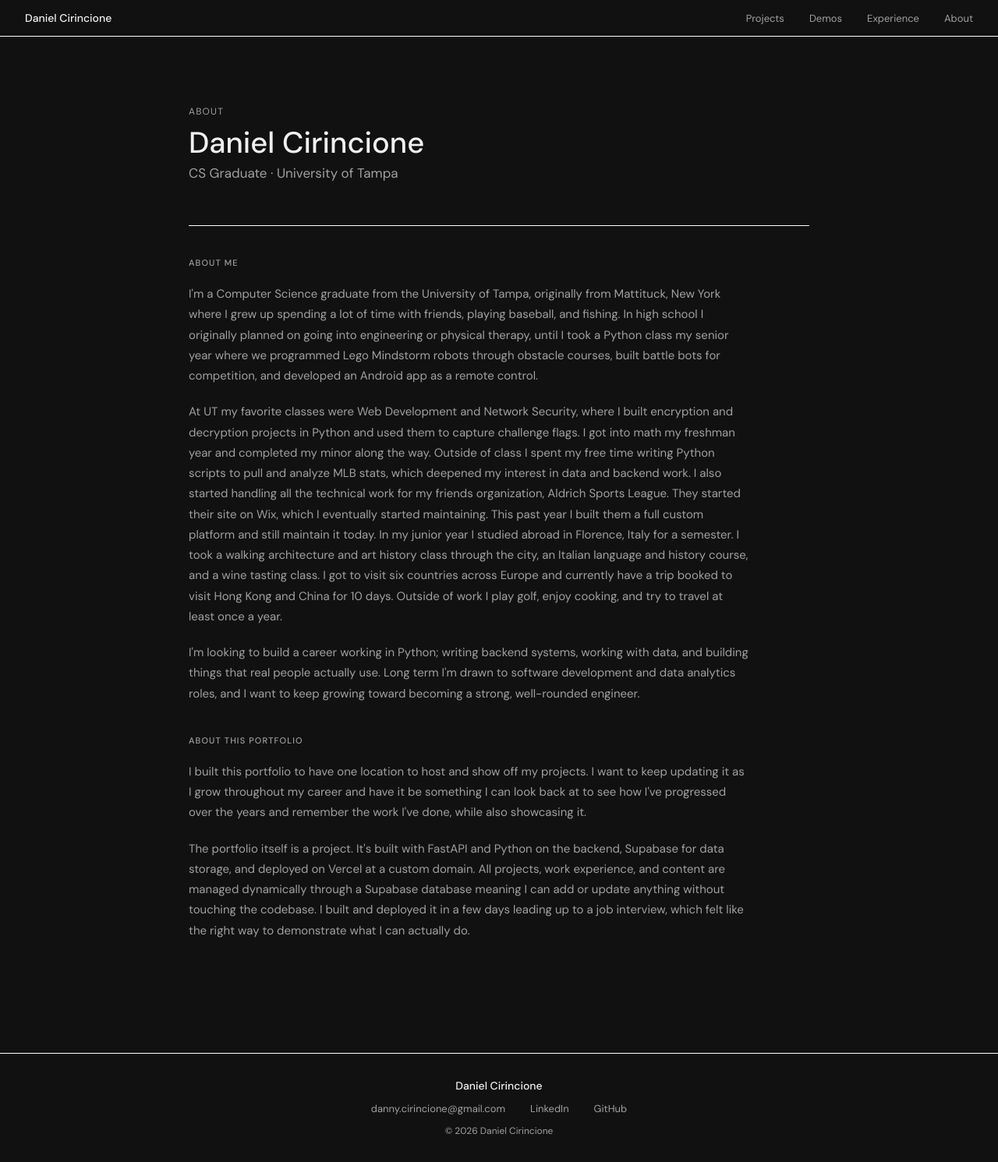
After one commit to DCirincione/Portfolio, a FastAPI app: template templates/about.html in a window 1280 px wide. The commit adds this page. Shown: the whole page at 78% size. Run offline with FastAPI, Linux system fonts and the light colour scheme; the template is opened without the code that fills it, so the values that code supplies are empty; some libraries are stand-ins or nearby versions.

Commit message:
added about page, showcasing a little bit about me and also talking about this project

```diff
--- a/main.py
+++ b/main.py
@@ -39,3 +39,7 @@ def project_page(request: Request, project_id: int):
 def get_project(project_id: int):
     response = supabase.table("projects").select("*").eq("id", project_id).single().execute()
     return response.data
+
+@app.get("/about")
+def about_page(request: Request):
+    return templates.TemplateResponse(request, "about.html")
--- a/static/style.css
+++ b/static/style.css
@@ -392,3 +392,15 @@ body {
     white-space: pre-wrap;
 
 }
+
+.about-content {
+    max-width: 720px;
+}
+
+.about-text {
+    font-size: 15px;
+    color: var(--color-text-secondary);
+    line-height: 1.75;
+    margin-bottom: 1.25rem;
+    white-space: pre-wrap;
+}
--- /dev/null
+++ b/templates/about.html
@@ -0,0 +1,68 @@
+<!DOCTYPE html>
+<html lang="en">
+
+<head>
+    <meta charset="UTF-8" />
+    <meta name="viewport" content="width=device-width, initial-scale=1.0" />
+    <title>About | Daniel Cirincione</title>
+    <link rel="stylesheet" href="/static/style.css" />
+    <link rel="stylesheet" href="https://cdn.jsdelivr.net/npm/@tabler/icons-webfont@2.44.0/tabler-icons.min.css" />
+    <link href="https://fonts.googleapis.com/css2?family=DM+Sans:wght@400;500&family=DM+Mono:wght@400;500&display=swap"
+        rel="stylesheet" />
+    <link rel="icon" href="/static/favicon.png" type="image/png" />
+</head>
+
+<body>
+    <nav class="navbar">
+        <a href="/" class="nav-name">Daniel Cirincione</a>
+        <div class="nav-links">
+            <a href="/#projects">Projects</a>
+            <a href="/#demos">Demos</a>
+            <a href="/#experience">Experience</a>
+            <a href="/about">About</a>
+        </div>
+    </nav>
+
+    <div class="page">
+
+        <div class="hero">
+            <p class="hero-eyebrow">About</p>
+            <h1 class="hero-name">Daniel Cirincione</h1>
+            <p class="hero-title">CS Graduate · University of Tampa</p>
+        </div>
+
+        <div class="section">
+            <p class="section-label">About Me</p>
+            <div class="about-content">
+                <p class="about-text">I'm a Computer Science graduate from the University of Tampa, originally from Mattituck, New York where I grew up spending a lot of time with friends, playing baseball, and fishing. In high school I originally planned on going into engineering or physical therapy, until I took a Python class my senior year where we programmed Lego Mindstorm robots through obstacle courses, built battle bots for competition, and developed an Android app as a remote control.</p>
+
+                <p class="about-text">At UT my favorite classes were Web Development and Network Security, where I built encryption and decryption projects in Python and used them to capture challenge flags. I got into math my freshman year and completed my minor along the way. Outside of class I spent my free time writing Python scripts to pull and analyze MLB stats, which deepened my interest in data and backend work. I also started handling all the technical work for my friends organization, Aldrich Sports League. They started their site on Wix, which I eventually started maintaining. This past year I built them a full custom platform and still maintain it today. In my junior year I studied abroad in Florence, Italy for a semester. I took a walking architecture and art history class through the city, an Italian language and history course, and a wine tasting class. I got to visit six countries across Europe and currently have a trip booked to visit Hong Kong and China for 10 days. Outside of work I play golf, enjoy cooking, and try to travel at least once a year.</p>
+
+                <p class="about-text">I'm looking to build a career working in Python; writing backend systems, working with data, and building things that real people actually use. Long term I'm drawn to software development and data analytics roles, and I want to keep growing toward becoming a strong, well-rounded engineer.</p>
+            </div>
+        </div>
+
+        <div class="section">
+            <p class="section-label">About This Portfolio</p>
+            <div class="about-content">
+                <p class="about-text">I built this portfolio to have one location to host and show off my projects. I want to keep updating it as I grow throughout my career and have it be something I can look back at to see how I've progressed over the years and remember the work I've done, while also showcasing it.</p>
+
+                <p class="about-text">The portfolio itself is a project. It's built with FastAPI and Python on the backend, Supabase for data storage, and deployed on Vercel at a custom domain. All projects, work experience, and content are managed dynamically through a Supabase database meaning I can add or update anything without touching the codebase. I built and deployed it in a few days leading up to a job interview, which felt like the right way to demonstrate what I can actually do.</p>
+            </div>
+        </div>
+
+    </div>
+
+    <footer class="footer">
+        <p class="footer-name">Daniel Cirincione</p>
+        <div class="footer-links">
+            <a href="mailto:danny.cirincione@gmail.com">danny.cirincione@gmail.com</a>
+            <a href="https://linkedin.com/in/yourprofile" target="_blank">LinkedIn</a>
+            <a href="https://github.com/DCirincione" target="_blank">GitHub</a>
+        </div>
+        <p class="footer-copy">© 2026 Daniel Cirincione</p>
+    </footer>
+
+</body>
+
+</html>
--- a/templates/index.html
+++ b/templates/index.html
@@ -22,6 +22,7 @@
         <a href="#projects">Projects</a>
         <a href="#demos">Demos</a>
         <a href="#experience">Experience</a>
+        <a href="/about">About</a>
     </div>
 </nav>
 
--- a/templates/project.html
+++ b/templates/project.html
@@ -19,6 +19,7 @@
             <a href="/#projects">Projects</a>
             <a href="/#demos">Demos</a>
             <a href="/#experience">Experience</a>
+            <a href="/about">About</a>
         </div>
     </nav>
 
```
